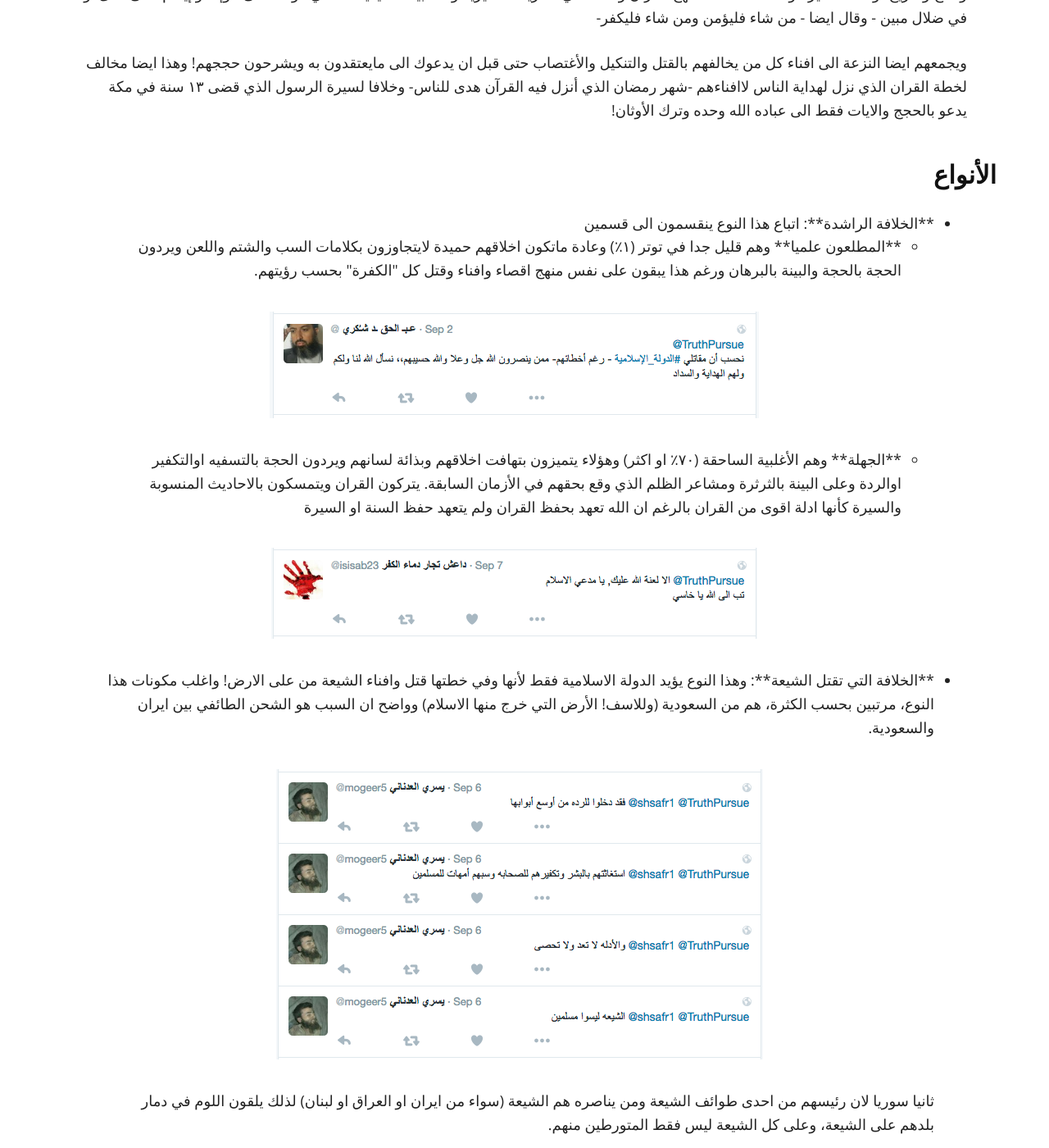
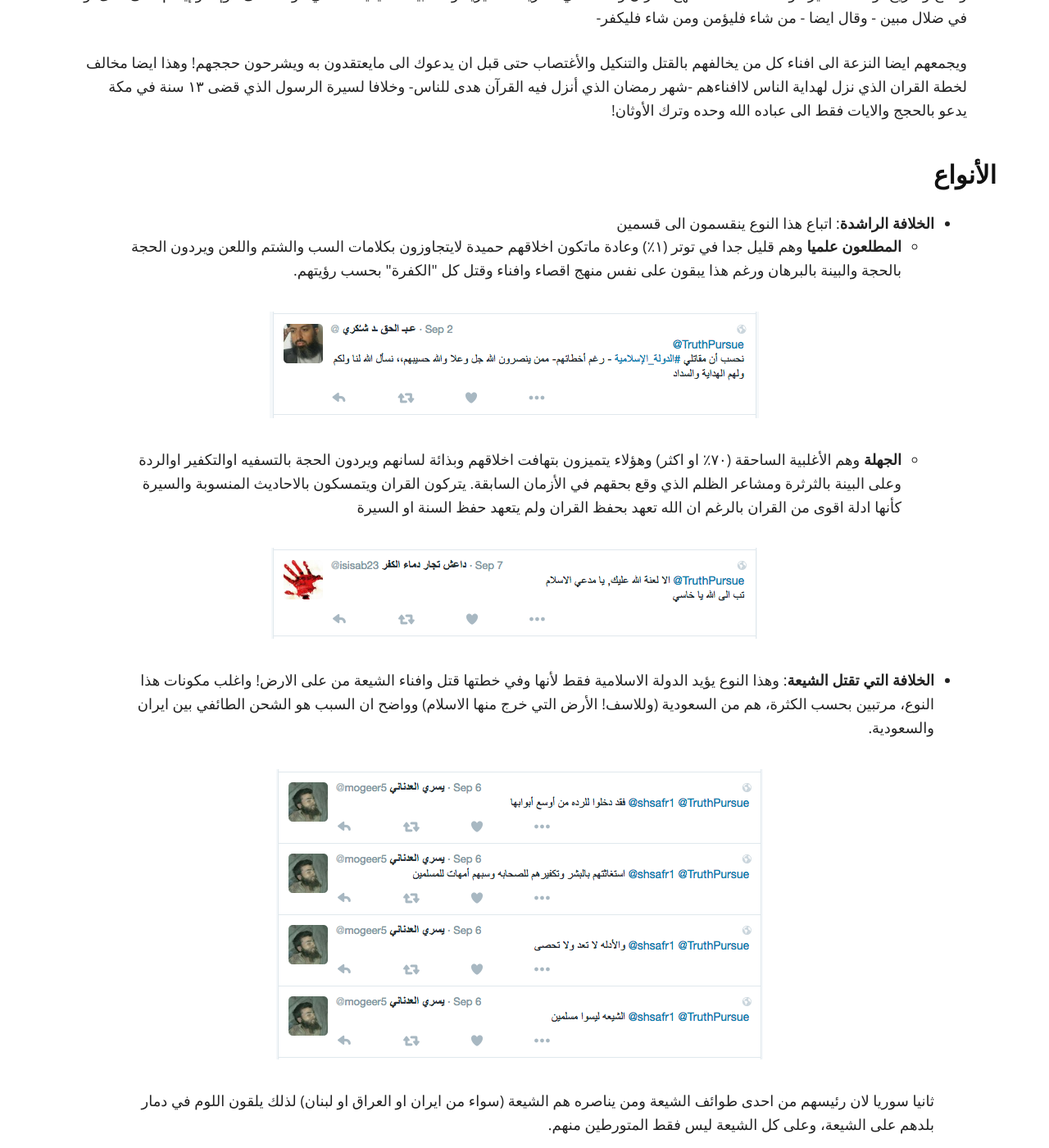
Before and after one commit to TruthPursue/TruthPursue.github.io, a Jekyll site: the page built from types-of-supporters.md, in a window 1280 px wide and 1400 px high, scrolled down 492 px. Shown: the whole window at 82% size. Built offline with Jekyll 4.4.1, drawn with Linux system fonts in a browser that asks for light colours; nearby versions of some CDN libraries; some of the changed text lies outside the part shown.

Commit message:
تعديل

```diff
--- a/types-of-supporters.md
+++ b/types-of-supporters.md
@@ -17,20 +17,20 @@ layout: default
 
 <ul>
     <li>
-    **الخلافة الراشدة**: اتباع هذا النوع ينقسمون الى قسمين
+    <b>الخلافة الراشدة</b>: اتباع هذا النوع ينقسمون الى قسمين
         <ul>
             <li>
-            **المطلعون علميا** وهم قليل جدا في توتر (١٪)  وعادة ماتكون اخلاقهم حميدة لايتجاوزون بكلامات السب والشتم واللعن ويردون الحجة بالحجة والبينة بالبرهان ورغم هذا يبقون على نفس منهج اقصاء وافناء وقتل كل "الكفرة" بحسب رؤيتهم.
+            <b>المطلعون علميا</b> وهم قليل جدا في توتر (١٪)  وعادة ماتكون اخلاقهم حميدة لايتجاوزون بكلامات السب والشتم واللعن ويردون الحجة بالحجة والبينة بالبرهان ورغم هذا يبقون على نفس منهج اقصاء وافناء وقتل كل "الكفرة" بحسب رؤيتهم.
             <img src="/images/supporters/mu7afth.png" />
             </li>
             <li>
-            **الجهلة** وهم الأغلبية الساحقة (٧٠٪ او اكثر) وهؤلاء يتميزون بتهافت اخلاقهم وبذائة لسانهم ويردون الحجة بالتسفيه اوالتكفير اوالردة وعلى البينة بالثرثرة ومشاعر الظلم الذي وقع بحقهم في الأزمان السابقة. يتركون القران ويتمسكون بالاحاديث المنسوبة والسيرة كأنها ادلة اقوى من القران بالرغم ان الله تعهد بحفظ القران ولم يتعهد حفظ السنة او السيرة
+            <b>الجهلة</b> وهم الأغلبية الساحقة (٧٠٪ او اكثر) وهؤلاء يتميزون بتهافت اخلاقهم وبذائة لسانهم ويردون الحجة بالتسفيه اوالتكفير اوالردة وعلى البينة بالثرثرة ومشاعر الظلم الذي وقع بحقهم في الأزمان السابقة. يتركون القران ويتمسكون بالاحاديث المنسوبة والسيرة كأنها ادلة اقوى من القران بالرغم ان الله تعهد بحفظ القران ولم يتعهد حفظ السنة او السيرة
             <img src="/images/supporters/da3eshi.png" />
             </li>
         </ul>
     </li>
     <li>
-    **الخلافة التي تقتل الشيعة**: وهذا النوع يؤيد الدولة الاسلامية فقط لأنها وفي خطتها قتل وافناء الشيعة من على الارض! واغلب مكونات هذا النوع، مرتبين بحسب الكثرة، هم من السعودية (وللاسف! الأرض التي خرج منها الاسلام) وواضح ان السبب هو الشحن الطائفي بين ايران والسعودية.
+    <b>الخلافة التي تقتل الشيعة</b>: وهذا النوع يؤيد الدولة الاسلامية فقط لأنها وفي خطتها قتل وافناء الشيعة من على الارض! واغلب مكونات هذا النوع، مرتبين بحسب الكثرة، هم من السعودية (وللاسف! الأرض التي خرج منها الاسلام) وواضح ان السبب هو الشحن الطائفي بين ايران والسعودية.
     <img src="/images/supporters/su3odi.png" />
      ثانيا سوريا لان رئيسهم من احدى طوائف الشيعة ومن يناصره هم الشيعة (سواء من ايران او العراق او لبنان) لذلك يلقون اللوم في دمار بلدهم على الشيعة، وعلى كل الشيعة ليس فقط المتورطين منهم.
     <img src="/images/supporters/suri.png" />
@@ -42,7 +42,7 @@ layout: default
 
     </li>
     <li>
-    **الخلافة الوحشية التي تمثل الأسلام**: وانصار هذا النوع هم من الملاحدة العرب! على خلاف الأنواع السابقة لايؤمنون بوجوب قتل من يخالفهم لكنهم يأمنون وبشدة ان الاسلام هو دين وضعي (وضعه محمد) ووحشي (يقتل كل من يخالفه) وان الدولة الاسلامية هو افضل تجسيد لها ولوحشيتها، وبسبب قسوة وعنف الدولة الاسلامية الحد هؤلاء وكفروا بالاسلام.
+    <b>الخلافة الوحشية التي تمثل الأسلام</b>: وانصار هذا النوع هم من الملاحدة العرب! على خلاف الأنواع السابقة لايؤمنون بوجوب قتل من يخالفهم لكنهم يأمنون وبشدة ان الاسلام هو دين وضعي (وضعه محمد) ووحشي (يقتل كل من يخالفه) وان الدولة الاسلامية هو افضل تجسيد لها ولوحشيتها، وبسبب قسوة وعنف الدولة الاسلامية الحد هؤلاء وكفروا بالاسلام.
 
     <img src="/images/supporters/mul7ed2.png" />
     لكن العجيب انك تراهم يصرون على ان الدولة الاسلامية هي التطبيق العلمي للقران والاسلام حتى بعد ان تبين لهم بطلان هذا الادعاء، مع ذلك يدافعون عن الدولة الأسلامية وبجهل كأنهم من انصارها واتباعها! للأسف اغلب هذا النوع هم جهلة بالاسلام (على عكس ما متوقع من الملحد ان يكون ملما). اغلبهم لايشتمونك شخصيا لكنهم يستهزؤن بالقران والأسلام وبصورة مستفزة للمسلمين.
```
